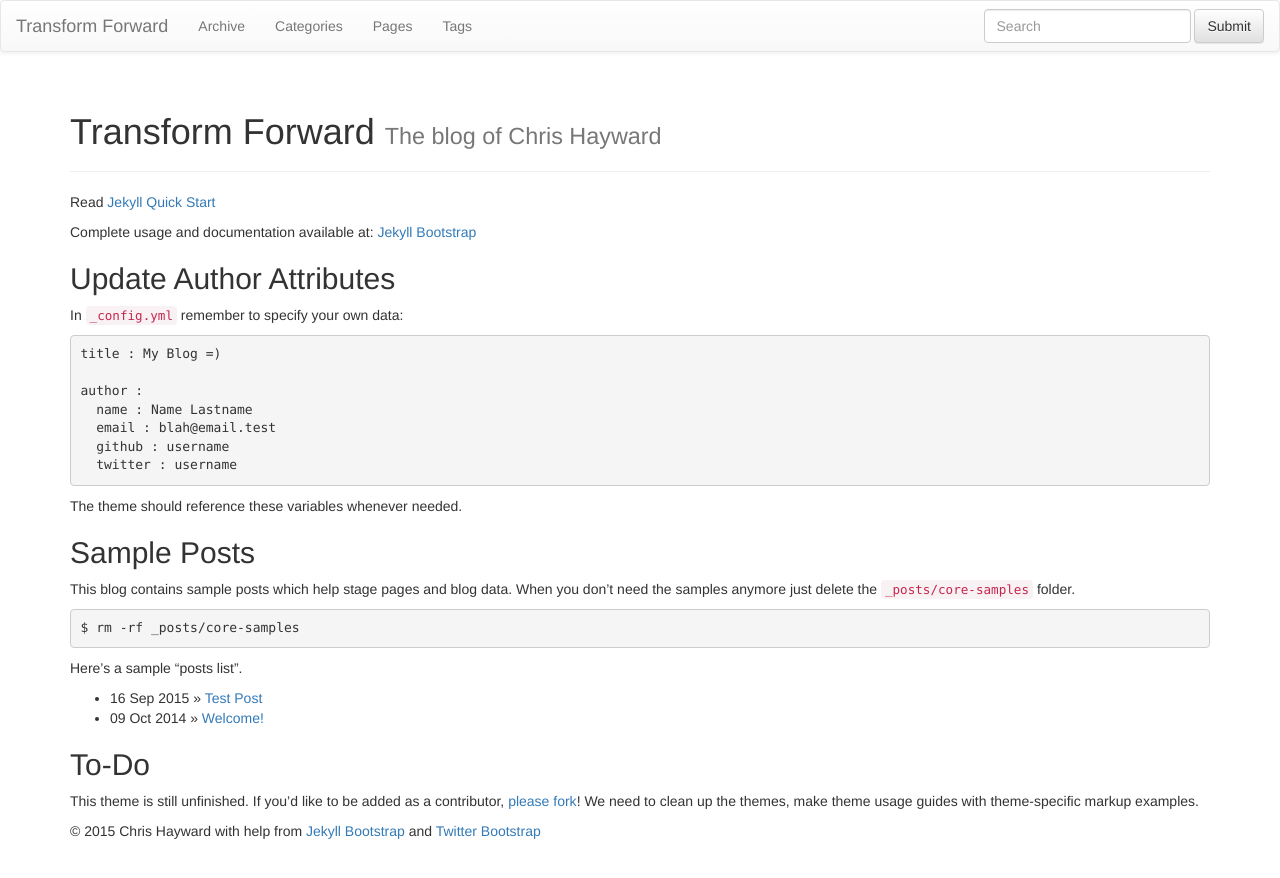
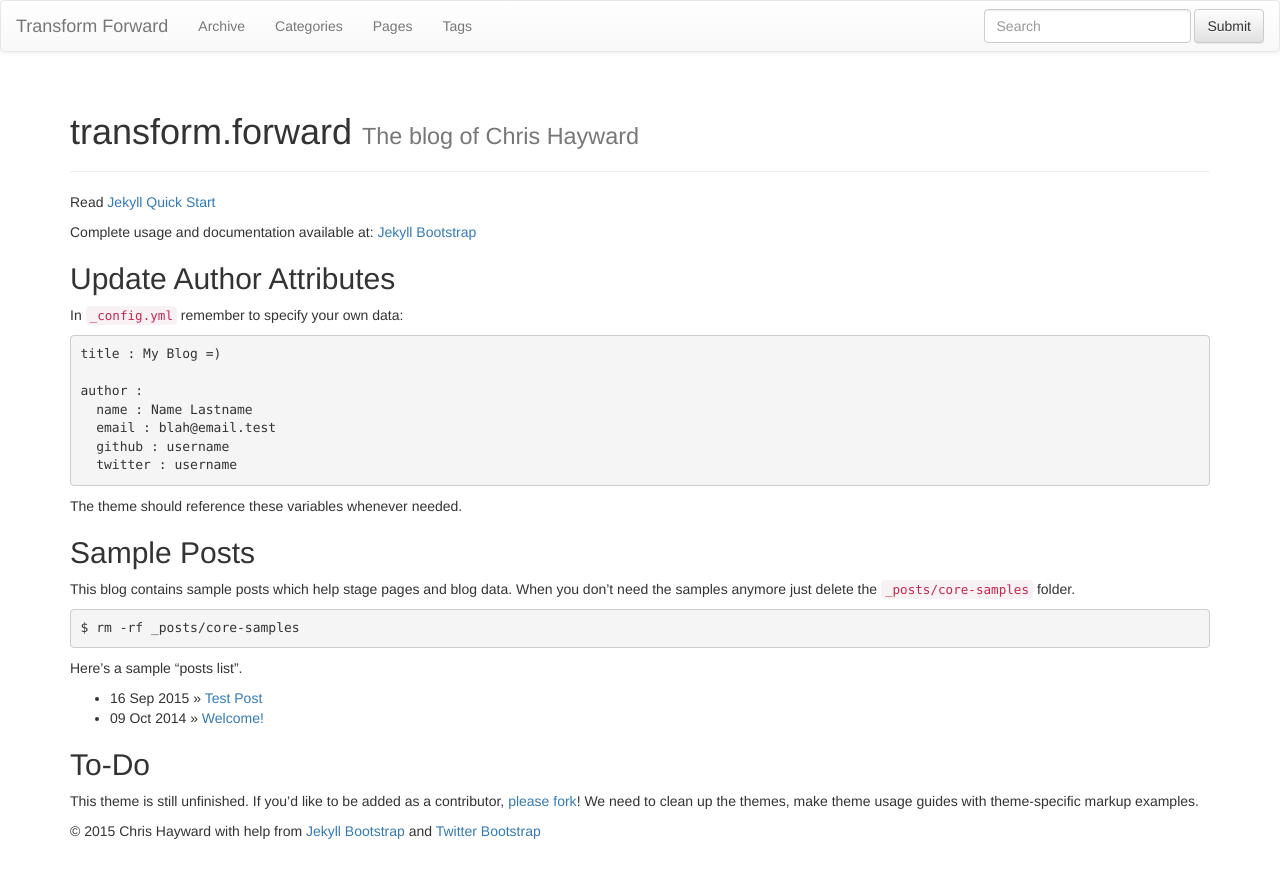
Before and after one commit to ellji/ellji.github.io, a Jekyll site: the page built from index.md, in a window 1280 px wide. Shown: the top 878 px of the page. Built offline with Jekyll 4.4.1, drawn with Linux system fonts in a browser that asks for light colours; nearby versions of some CDN libraries; library files that are not in the unit come from our copies.

```diff
--- a/index.md
+++ b/index.md
@@ -1,6 +1,6 @@
 ---
 layout: page
-title: Transform Forward
+title: transform.forward
 tagline: The blog of Chris Hayward
 ---
 {% include JB/setup %}
```
